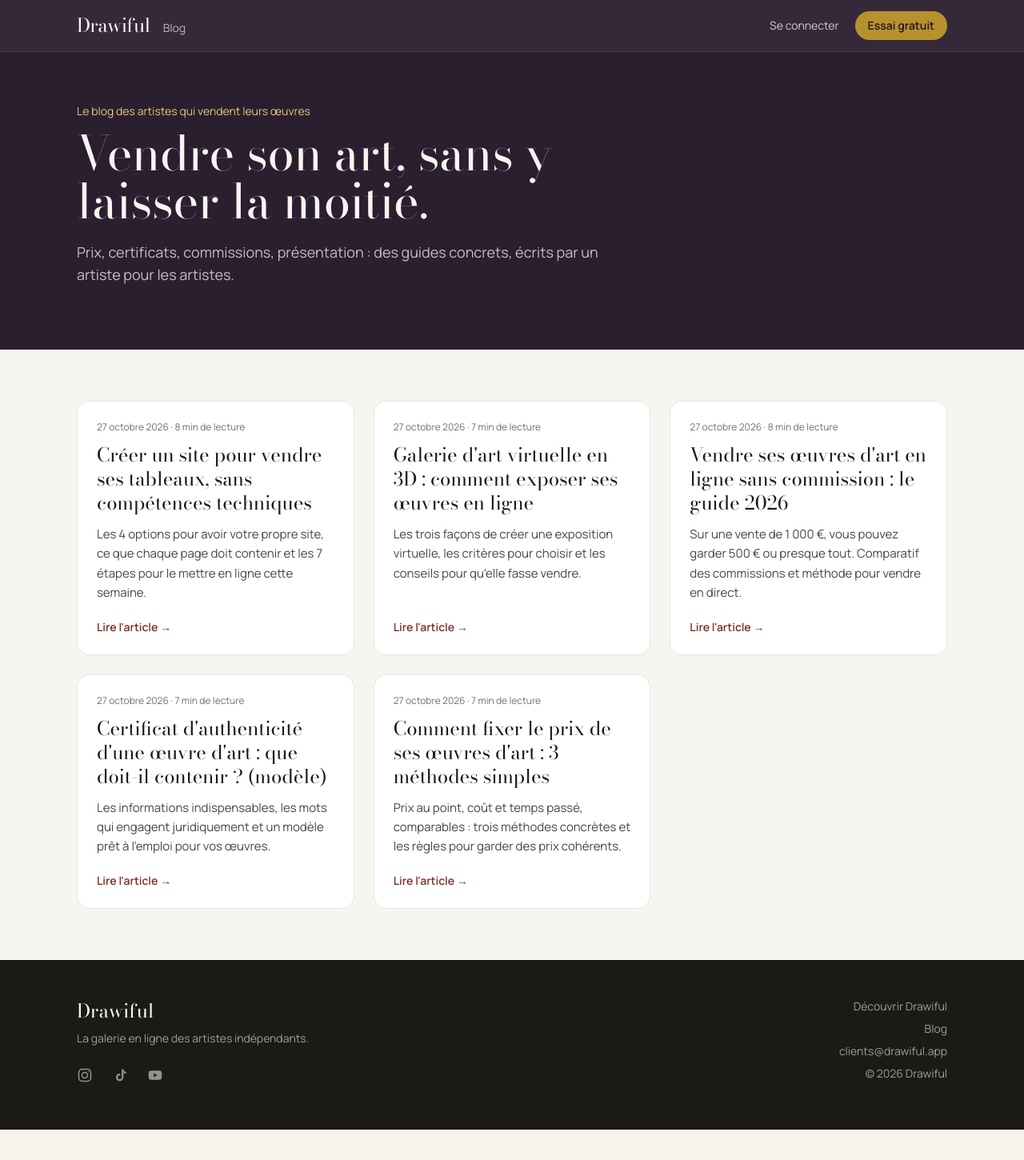
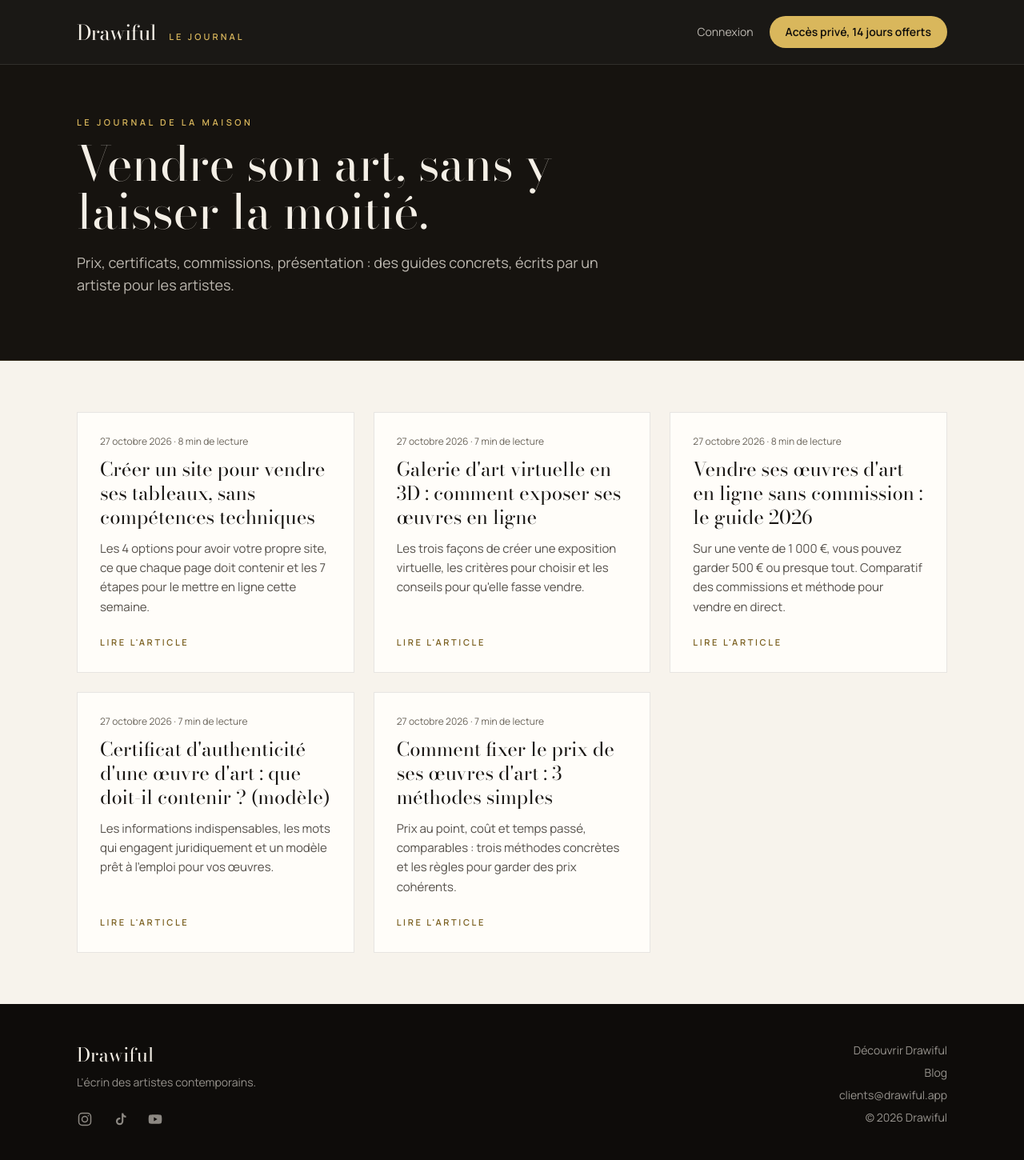
Before and after one commit to Drawiful/drawiful-dashboard, a Next.js app: page /blog in a window 1280 px wide. Shown: the top 1450 px of the page at 80% size. Before the commit the page ends 1412 px from the top, so only its background shows below. Built offline with nearby package versions, Linux system fonts and the light colour scheme; no server answers.

Commit message:
Le journal et l'inscription dans la nouvelle DA

```diff
--- a/src/app/blog/layout.tsx
+++ b/src/app/blog/layout.tsx
@@ -15,32 +15,32 @@ export const metadata: Metadata = {
 
 export default function BlogLayout({ children }: { children: ReactNode }) {
   return (
-    <div className={`${display.variable} ${body.variable} lp-root min-h-screen bg-[#F7F5F0] text-[#1C1A17] antialiased`}>
+    <div className={`${display.variable} ${body.variable} lp-root min-h-screen bg-[#F7F3EC] text-[#1A1714] antialiased`}>
       <style>{`
         .lp-root { font-family: var(--font-lp-body), system-ui, sans-serif; }
         .font-display-lp { font-family: var(--font-lp-display), Georgia, serif; font-optical-sizing: auto; }
-        .lp-root ::selection { background: #B8912F; color: #1C1A17; }
+        .lp-root ::selection { background: #D9B75C; color: #1A1714; }
       `}</style>
 
-      <header className="sticky top-0 z-40 border-b border-white/10 bg-[#2B1E2F]/95 text-[#F7F5F0] backdrop-blur">
-        <nav className="mx-auto flex h-16 max-w-6xl items-center justify-between gap-4 px-5 sm:px-8">
+      <header className="sticky top-0 z-40 border-b border-[#F4EFE6]/10 bg-[#0E0C0A]/95 text-[#F4EFE6] backdrop-blur">
+        <nav className="mx-auto flex h-16 sm:h-20 max-w-6xl items-center justify-between gap-4 px-5 sm:px-8">
           <div className="flex items-baseline gap-4">
-            <Link href="/" className="font-display-lp text-2xl tracking-tight" aria-label="Drawiful, accueil">
+            <Link href="/" className="font-display-lp text-[26px] tracking-tight" aria-label="Drawiful, accueil">
               Drawiful
             </Link>
-            <Link href="/blog" className="text-sm text-[#F7F5F0]/70 hover:text-[#F7F5F0]">
-              Blog
+            <Link href="/blog" className="text-[11px] font-semibold uppercase tracking-[0.28em] text-[#D9B75C] hover:text-[#E6C877]">
+              Le journal
             </Link>
           </div>
           <div className="flex items-center gap-2">
-            <Link href="/login" className="hidden px-3 py-2 text-sm text-[#F7F5F0]/80 hover:text-[#F7F5F0] sm:block">
-              Se connecter
+            <Link href="/login" className="px-2 sm:px-3 py-2 text-[13px] sm:text-sm text-[#F4EFE6]/75 hover:text-[#F4EFE6]">
+              Connexion
             </Link>
             <Link
-              href="/inscription?plan=artiste"
-              className="rounded-full bg-[#B8912F] px-4 py-2 text-sm font-semibold text-[#1C1A17] hover:bg-[#C9A24A]"
+              href="/inscription"
+              className="hidden sm:inline-flex rounded-full bg-[#D9B75C] px-5 py-2.5 text-sm font-semibold text-[#0E0C0A] hover:bg-[#E6C877] transition-colors"
             >
-              Essai gratuit
+              Accès privé, 14 jours offerts
             </Link>
           </div>
         </nav>
@@ -48,21 +48,21 @@ export default function BlogLayout({ children }: { children: ReactNode }) {
 
       {children}
 
-      <footer className="bg-[#1C1A17] text-[#F7F5F0]/60">
+      <footer className="bg-[#0E0C0A] text-[#F4EFE6]/60">
         <div className="mx-auto flex max-w-6xl flex-col justify-between gap-6 px-5 py-12 sm:flex-row sm:px-8">
           <div>
-            <p className="font-display-lp text-2xl text-[#F7F5F0]">Drawiful</p>
-            <p className="mt-2 text-sm">La galerie en ligne des artistes indépendants.</p>
+            <p className="font-display-lp text-2xl text-[#F4EFE6]">Drawiful</p>
+            <p className="mt-2 text-sm">L'écrin des artistes contemporains.</p>
             <SocialLinks className="mt-4 -ml-2.5" />
           </div>
           <div className="flex flex-col gap-2 text-sm sm:items-end">
-            <Link href="/" className="hover:text-[#F7F5F0]">
+            <Link href="/" className="hover:text-[#F4EFE6]">
               Découvrir Drawiful
             </Link>
-            <Link href="/blog" className="hover:text-[#F7F5F0]">
+            <Link href="/blog" className="hover:text-[#F4EFE6]">
               Blog
             </Link>
-            <a href="mailto:clients@drawiful.app" className="hover:text-[#F7F5F0]">
+            <a href="mailto:clients@drawiful.app" className="hover:text-[#F4EFE6]">
               clients@drawiful.app
             </a>
             <p>© {new Date().getFullYear()} Drawiful</p>
--- a/src/app/blog/page.tsx
+++ b/src/app/blog/page.tsx
@@ -19,13 +19,13 @@ export const metadata: Metadata = {
 export default function BlogIndex() {
   return (
     <main>
-      <section className="bg-[#2B1E2F] text-[#F7F5F0]">
+      <section className="bg-[#16130F] text-[#F4EFE6] border-b border-[#D9B75C]/15">
         <div className="mx-auto max-w-6xl px-5 pb-14 pt-12 sm:px-8 sm:pb-20 sm:pt-16">
-          <p className="text-sm text-[#E3C77A]">Le blog des artistes qui vendent leurs œuvres</p>
+          <p className="text-[11px] font-semibold uppercase tracking-[0.32em] text-[#D9B75C]">Le journal de la maison</p>
           <h1 className="font-display-lp mt-3 max-w-3xl text-4xl leading-[1.05] sm:text-6xl">
             Vendre son art, sans y laisser la moitié.
           </h1>
-          <p className="mt-5 max-w-2xl text-base leading-relaxed text-[#F7F5F0]/75 sm:text-lg">
+          <p className="mt-5 max-w-2xl text-base leading-relaxed text-[#F4EFE6]/75 sm:text-lg">
             Prix, certificats, commissions, présentation : des guides concrets, écrits par un artiste pour les artistes.
           </p>
         </div>
@@ -37,14 +37,14 @@ export default function BlogIndex() {
             <li key={p.slug}>
               <Link
                 href={`/blog/${p.slug}`}
-                className="group flex h-full flex-col rounded-2xl border border-[#1C1A17]/10 bg-white p-6 transition-shadow hover:shadow-[0_12px_32px_rgba(28,26,23,0.08)]"
+                className="group flex h-full flex-col border border-[#1A1714]/10 bg-[#FFFDF9] p-7 transition-shadow hover:shadow-[0_18px_40px_rgba(26,23,20,0.10)]"
               >
-                <p className="text-xs text-[#77706A]">
+                <p className="text-xs text-[#6B655B]">
                   {formatDate(p.date)} · {p.readingMinutes} min de lecture
                 </p>
-                <h2 className="font-display-lp mt-3 text-2xl leading-tight group-hover:text-[#7A2E2B]">{p.title}</h2>
-                <p className="mt-3 flex-1 text-[15px] leading-relaxed text-[#4A4540]">{p.excerpt}</p>
-                <p className="mt-5 text-sm font-semibold text-[#7A2E2B]">Lire l'article →</p>
+                <h2 className="font-display-lp mt-3 text-2xl leading-tight group-hover:text-[#7A5F1F]">{p.title}</h2>
+                <p className="mt-3 flex-1 text-[15px] leading-relaxed text-[#55504A]">{p.excerpt}</p>
+                <p className="mt-6 text-[11px] font-semibold uppercase tracking-[0.24em] text-[#7A5F1F]">Lire l'article</p>
               </Link>
             </li>
           ))}
--- a/src/components/MetaPixel.tsx
+++ b/src/components/MetaPixel.tsx
@@ -119,7 +119,7 @@ export default function MetaPixel() {
         padding: "10px 12px",
         borderRadius: 12,
         background: "#16130F",
-        color: "#F7F5F0",
+        color: "#F4EFE6",
         boxShadow: "0 8px 24px rgba(0,0,0,0.25)",
         border: "1px solid rgba(247,245,240,0.12)",
         display: "flex",
@@ -155,8 +155,8 @@ export default function MetaPixel() {
             padding: "7px 12px",
             borderRadius: 999,
             border: 0,
-            background: "#F7F5F0",
-            color: "#2B1E2F",
+            background: "#F4EFE6",
+            color: "#16130F",
             fontWeight: 600,
             cursor: "pointer",
             fontSize: 13,
--- a/src/components/ShopNotice.tsx
+++ b/src/components/ShopNotice.tsx
@@ -38,8 +38,8 @@ export default function ShopNotice({
         gap: 12,
         padding: "16px 18px",
         borderRadius: 14,
-        background: "#2B1E2F",
-        color: "#F7F5F0",
+        background: "#16130F",
+        color: "#F4EFE6",
         boxShadow: "0 12px 32px rgba(0,0,0,0.25)",
         fontSize: 15,
         lineHeight: 1.5,
--- a/src/components/SocialLinks.tsx
+++ b/src/components/SocialLinks.tsx
@@ -48,7 +48,7 @@ export default function SocialLinks({ className = "" }: { className?: string })
             rel="noopener noreferrer"
             aria-label={l.label}
             title={l.label}
-            className="flex h-10 w-10 items-center justify-center rounded-full text-[#F7F5F0]/55 transition-colors hover:bg-white/10 hover:text-[#F7F5F0]"
+            className="flex h-10 w-10 items-center justify-center rounded-full text-[#F4EFE6]/55 transition-colors hover:bg-white/10 hover:text-[#F4EFE6]"
           >
             {l.icon}
           </a>
```
Also changed, not shown: src/app/blog/[slug]/page.tsx (+12 -12 lines), src/app/inscription/page.tsx (+13 -13 lines), src/components/blog/Article.tsx (+15 -15 lines), src/components/landing/CertificateShowcase.tsx (+14 -14 lines).
